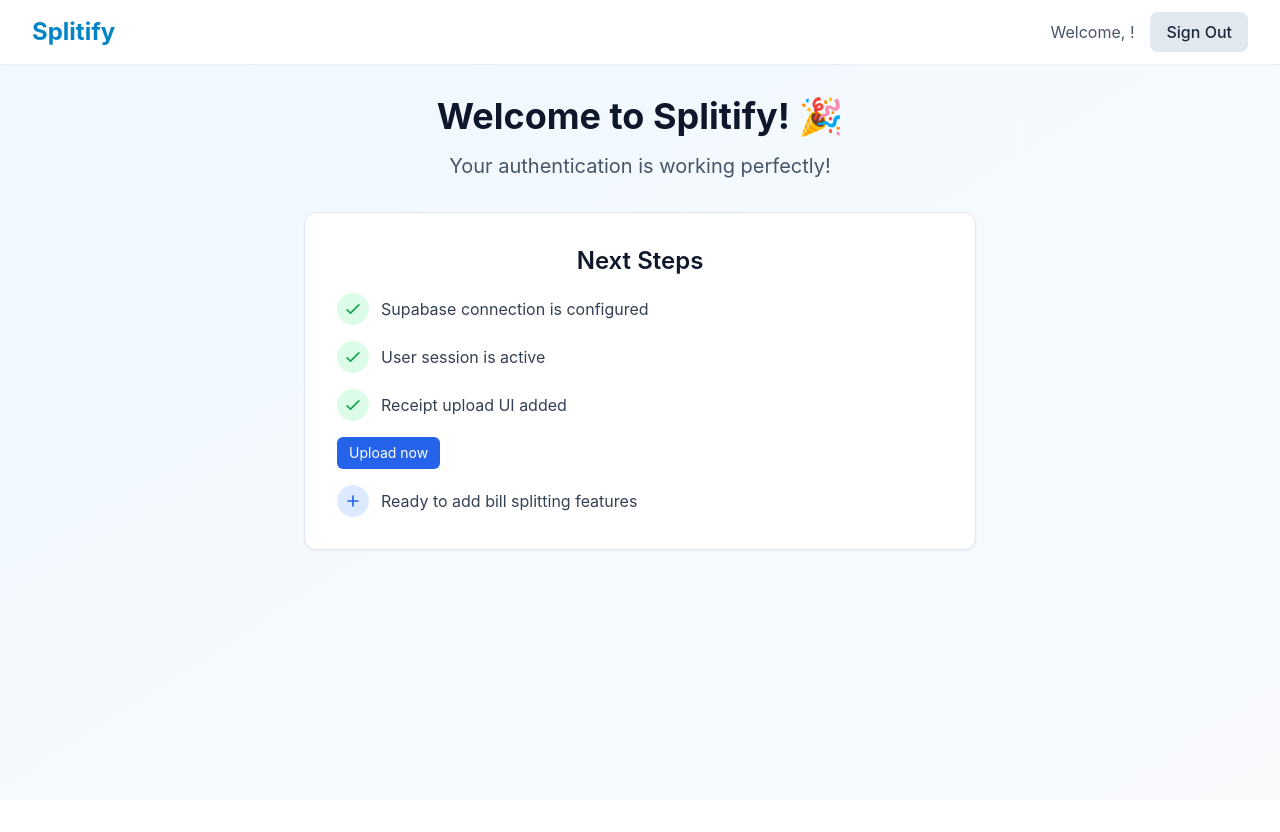
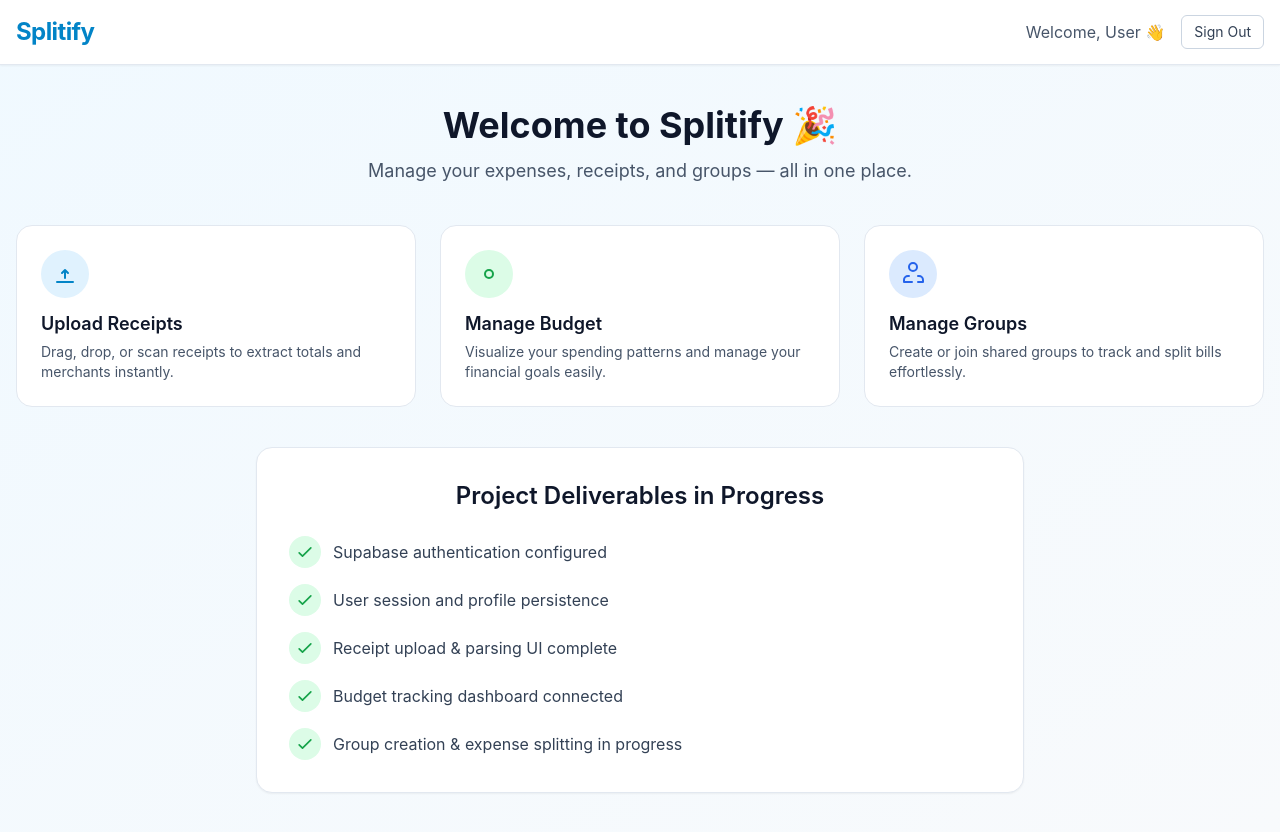
Before and after one commit to CS222-UIUC/fa25-fa25-team065, a React (Create React App) app: page /dashboard in a window 1280 px wide. Before the commit the page ends 800 px from the top, so only its background shows below. Built offline with nearby package versions, Linux system fonts and the light colour scheme; no server answers; the HTML template or start-up script is replaced by a standard one.

Commit message:
Enhance Dashboard UI for consistency with Budget and Teams pages

```diff
--- a/src/components/Dashboard.tsx
+++ b/src/components/Dashboard.tsx
@@ -1,6 +1,6 @@
-import React from 'react';
-import { useNavigate } from 'react-router-dom';
-import { SupabaseAuthService } from '../services/supabaseAuthService';
+import React from "react";
+import { useNavigate } from "react-router-dom";
+import { SupabaseAuthService } from "../services/supabaseAuthService";
 
 const Dashboard: React.FC = () => {
   const navigate = useNavigate();
@@ -8,104 +8,172 @@
   const handleSignOut = async () => {
     try {
       await SupabaseAuthService.signOut();
-      localStorage.removeItem('user');
-      navigate('/');
+      localStorage.removeItem("user");
+      navigate("/");
     } catch (error) {
-      console.error('Sign out error:', error);
+      console.error("Sign out error:", error);
     }
   };
 
-  const user = JSON.parse(localStorage.getItem('user') || '{}');
-
-  const uploadReady = true;
+  const user = JSON.parse(localStorage.getItem("user") || "{}");
 
   return (
     <div className="min-h-screen bg-gradient-to-br from-primary-50 to-secondary-50">
-      <nav className="bg-white shadow-sm">
-        <div className="max-w-7xl mx-auto px-4 sm:px-6 lg:px-8">
-          <div className="flex justify-between items-center h-16">
-            <div className="flex items-center">
-              <h1 className="text-2xl font-bold text-primary-600">Splitify</h1>
-            </div>
+      {/* Navbar */}
+      <header className="sticky top-0 z-10 bg-white shadow-sm border-b border-secondary-200">
+        <div className="max-w-7xl mx-auto px-4 h-16 flex items-center justify-between">
+          <h1 className="text-2xl font-bold text-primary-600 tracking-tight">
+            Splitify
+          </h1>
           <div className="flex items-center space-x-4">
-              <span className="text-secondary-600">Welcome, {user.username || user.email}!</span>
+            <span className="text-secondary-600">
+              Welcome, {user.username || user.email || "User"} 👋
+            </span>
             <button
               onClick={handleSignOut}
-                className="btn-secondary"
+              className="px-3 py-1.5 text-sm rounded-md border border-secondary-300 hover:bg-secondary-100 text-secondary-700 transition"
             >
               Sign Out
             </button>
           </div>
         </div>
-        </div>
-      </nav>
+      </header>
 
-      <main className="max-w-7xl mx-auto px-4 sm:px-6 lg:px-8 py-8">
-        <div className="text-center">
-          <h1 className="text-4xl font-bold text-secondary-900 mb-4">
-            Welcome to Splitify! 🎉
-          </h1>
-          <p className="text-xl text-secondary-600 mb-8">
-            Your authentication is working perfectly!
+      {/* Page body */}
+      <main className="max-w-7xl mx-auto px-4 py-10 space-y-10">
+        {/* Hero header */}
+        <section className="text-center">
+          <h2 className="text-4xl font-bold text-secondary-900 mb-3">
+            Welcome to Splitify 🎉
+          </h2>
+          <p className="text-lg text-secondary-600">
+            Manage your expenses, receipts, and groups — all in one place.
           </p>
+        </section>
 
-          <div className="bg-white rounded-xl shadow-sm border border-secondary-200 p-8 max-w-2xl mx-auto">
-            <h2 className="text-2xl font-semibold text-secondary-900 mb-4">
-              Next Steps
-            </h2>
-            <div className="space-y-4 text-left">
-              <div className="flex items-center space-x-3">
-                <div className="w-8 h-8 bg-green-100 rounded-full flex items-center justify-center">
-                  <svg className="w-5 h-5 text-green-600" fill="none" stroke="currentColor" viewBox="0 0 24 24">
-                    <path strokeLinecap="round" strokeLinejoin="round" strokeWidth={2} d="M5 13l4 4L19 7" />
+        {/* Action Cards */}
+        <section className="grid sm:grid-cols-2 lg:grid-cols-3 gap-6">
+          {/* Upload Receipts */}
+          <div
+            onClick={() => navigate("/upload")}
+            className="cursor-pointer bg-white rounded-2xl border border-secondary-200 p-6 hover:shadow-md transition hover:-translate-y-1"
+          >
+            <div className="p-3 rounded-full bg-primary-100 w-fit mb-3">
+              <svg
+                className="w-6 h-6 text-primary-600"
+                fill="none"
+                stroke="currentColor"
+                viewBox="0 0 24 24"
+              >
+                <path
+                  strokeLinecap="round"
+                  strokeLinejoin="round"
+                  strokeWidth={2}
+                  d="M12 16v-8m0 0l-3 3m3-3l3 3M4 20h16"
+                />
               </svg>
             </div>
-                <span className="text-secondary-700">Supabase connection is configured</span>
+            <h3 className="font-semibold text-secondary-900 text-lg">
+              Upload Receipts
+            </h3>
+            <p className="text-sm text-secondary-600 mt-1">
+              Drag, drop, or scan receipts to extract totals and merchants
+              instantly.
+            </p>
           </div>
-              <div className="flex items-center space-x-3">
-                <div className="w-8 h-8 bg-green-100 rounded-full flex items-center justify-center">
-                  <svg className="w-5 h-5 text-green-600" fill="none" stroke="currentColor" viewBox="0 0 24 24">
-                    <path strokeLinecap="round" strokeLinejoin="round" strokeWidth={2} d="M5 13l4 4L19 7" />
+
+          {/* Budget Dashboard */}
+          <div
+            onClick={() => navigate("/budget")}
+            className="cursor-pointer bg-white rounded-2xl border border-secondary-200 p-6 hover:shadow-md transition hover:-translate-y-1"
+          >
+            <div className="p-3 rounded-full bg-green-100 w-fit mb-3">
+              <svg
+                className="w-6 h-6 text-green-600"
+                fill="none"
+                stroke="currentColor"
+                viewBox="0 0 24 24"
+              >
+                <path
+                  strokeLinecap="round"
+                  strokeLinejoin="round"
+                  strokeWidth={2}
+                  d="M12 8c-2.28 0-4 1.72-4 4s1.72 4 4 4 4-1.72 4-4-1.72-4-4-4z"
+                />
               </svg>
             </div>
-                <span className="text-secondary-700">User session is active</span>
-              </div>
-              <div className="flex items-center space-x-3">
-                <div className={`w-8 h-8 rounded-full flex items-center justify-center ${
-                  uploadReady ? "bg-green-100" : "bg-blue-100"
-                }`}>
-                  {uploadReady ? (
-                    <svg className="w-5 h-5 text-green-600" fill="none" stroke="currentColor" viewBox="0 0 24 24">
-                      <path strokeLinecap="round" strokeLinejoin="round" strokeWidth={2} d="M5 13l4 4L19 7" />
-                    </svg>
-                  ) : (
-                    <svg className="w-5 h-5 text-blue-600" fill="none" stroke="currentColor" viewBox="0 0 24 24">
-                      <path strokeLinecap="round" strokeLinejoin="round" strokeWidth={2} d="M12 6v6m0 0v6m0-6h6m-6 0H6" />
-                    </svg>
-                  )}
-                </div>
-                <span className="text-secondary-700">
-                  {uploadReady ? "Receipt upload UI added" : "Ready to add receipt upload functionality"}
-                </span>
+            <h3 className="font-semibold text-secondary-900 text-lg">
+              Manage Budget
+            </h3>
+            <p className="text-sm text-secondary-600 mt-1">
+              Visualize your spending patterns and manage your financial goals
+              easily.
+            </p>
           </div>
 
-              <button
-                onClick={() => navigate("/upload")}
-                className="px-3 py-1.5 text-sm rounded-md bg-blue-600 text-white hover:bg-blue-700"
+          {/* Groups */}
+          <div
+            onClick={() => navigate("/groups")}
+            className="cursor-pointer bg-white rounded-2xl border border-secondary-200 p-6 hover:shadow-md transition hover:-translate-y-1"
           >
-                Upload now
-              </button>
-              <div className="flex items-center space-x-3">
-                <div className="w-8 h-8 bg-blue-100 rounded-full flex items-center justify-center">
-                  <svg className="w-5 h-5 text-blue-600" fill="none" stroke="currentColor" viewBox="0 0 24 24">
-                    <path strokeLinecap="round" strokeLinejoin="round" strokeWidth={2} d="M12 6v6m0 0v6m0-6h6m-6 0H6" />
+            <div className="p-3 rounded-full bg-blue-100 w-fit mb-3">
+              <svg
+                className="w-6 h-6 text-blue-600"
+                fill="none"
+                stroke="currentColor"
+                viewBox="0 0 24 24"
+              >
+                <path
+                  strokeLinecap="round"
+                  strokeLinejoin="round"
+                  strokeWidth={2}
+                  d="M17 20h5v-2a4 4 0 00-4-4h-1m-6 6H3v-2a4 4 0 014-4h1m4-5a4 4 0 110-8 4 4 0 010 8z"
+                />
               </svg>
             </div>
-                <span className="text-secondary-700">Ready to add bill splitting features</span>
+            <h3 className="font-semibold text-secondary-900 text-lg">
+              Manage Groups
+            </h3>
+            <p className="text-sm text-secondary-600 mt-1">
+              Create or join shared groups to track and split bills effortlessly.
+            </p>
           </div>
+        </section>
+
+        {/* Checklist - moved below */}
+        <section className="bg-white border border-secondary-200 rounded-2xl shadow-sm p-8 max-w-3xl mx-auto mt-8">
+          <h3 className="text-2xl font-semibold text-secondary-900 mb-6 text-center">
+            Project Deliverables in Progress
+          </h3>
+          <ul className="space-y-4">
+            {[
+              "Supabase authentication configured",
+              "User session and profile persistence",
+              "Receipt upload & parsing UI complete",
+              "Budget tracking dashboard connected",
+              "Group creation & expense splitting in progress",
+            ].map((item, idx) => (
+              <li key={idx} className="flex items-center space-x-3">
+                <div className="w-8 h-8 bg-green-100 rounded-full flex items-center justify-center">
+                  <svg
+                    className="w-5 h-5 text-green-600"
+                    fill="none"
+                    stroke="currentColor"
+                    viewBox="0 0 24 24"
+                  >
+                    <path
+                      strokeLinecap="round"
+                      strokeLinejoin="round"
+                      strokeWidth={2}
+                      d="M5 13l4 4L19 7"
+                    />
+                  </svg>
                 </div>
-          </div>
-        </div>
+                <span className="text-secondary-700">{item}</span>
+              </li>
+            ))}
+          </ul>
+        </section>
       </main>
     </div>
   );
```
Lines whose indentation alone changed are shown as unchanged.
